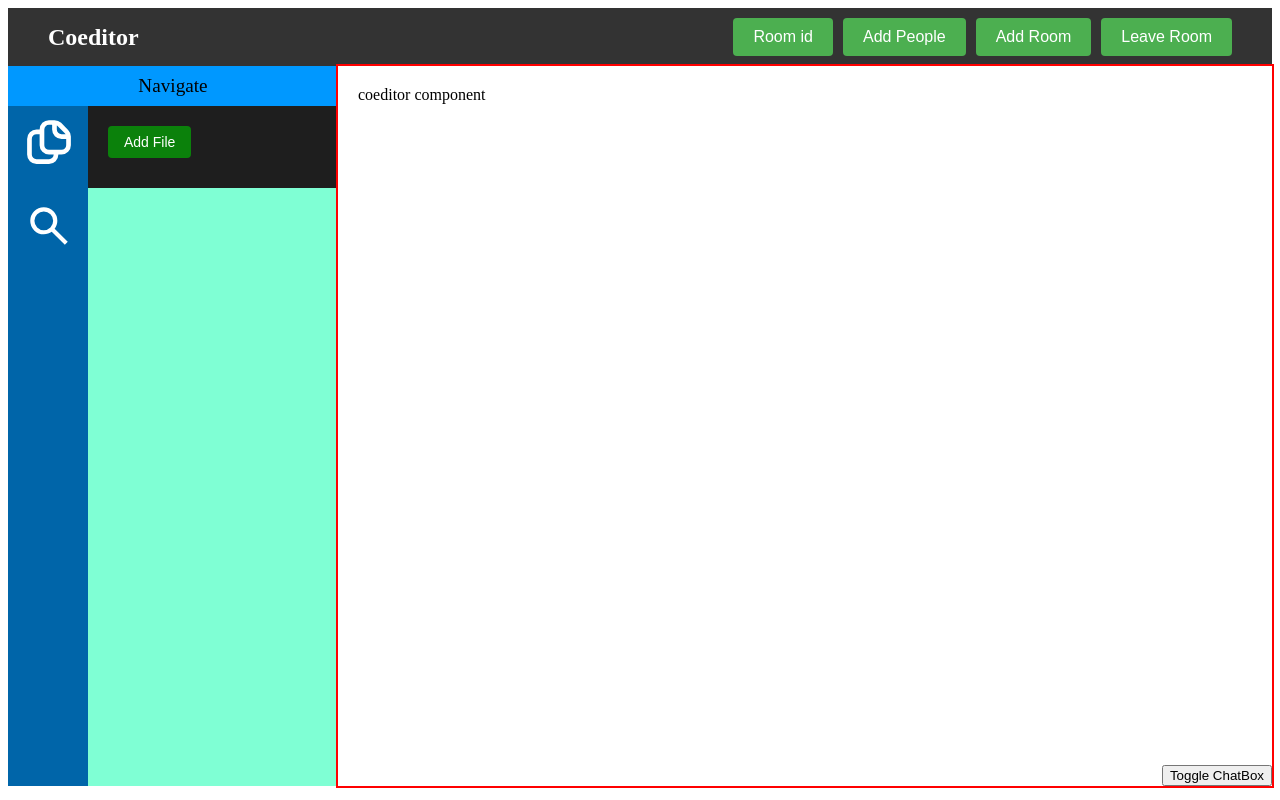
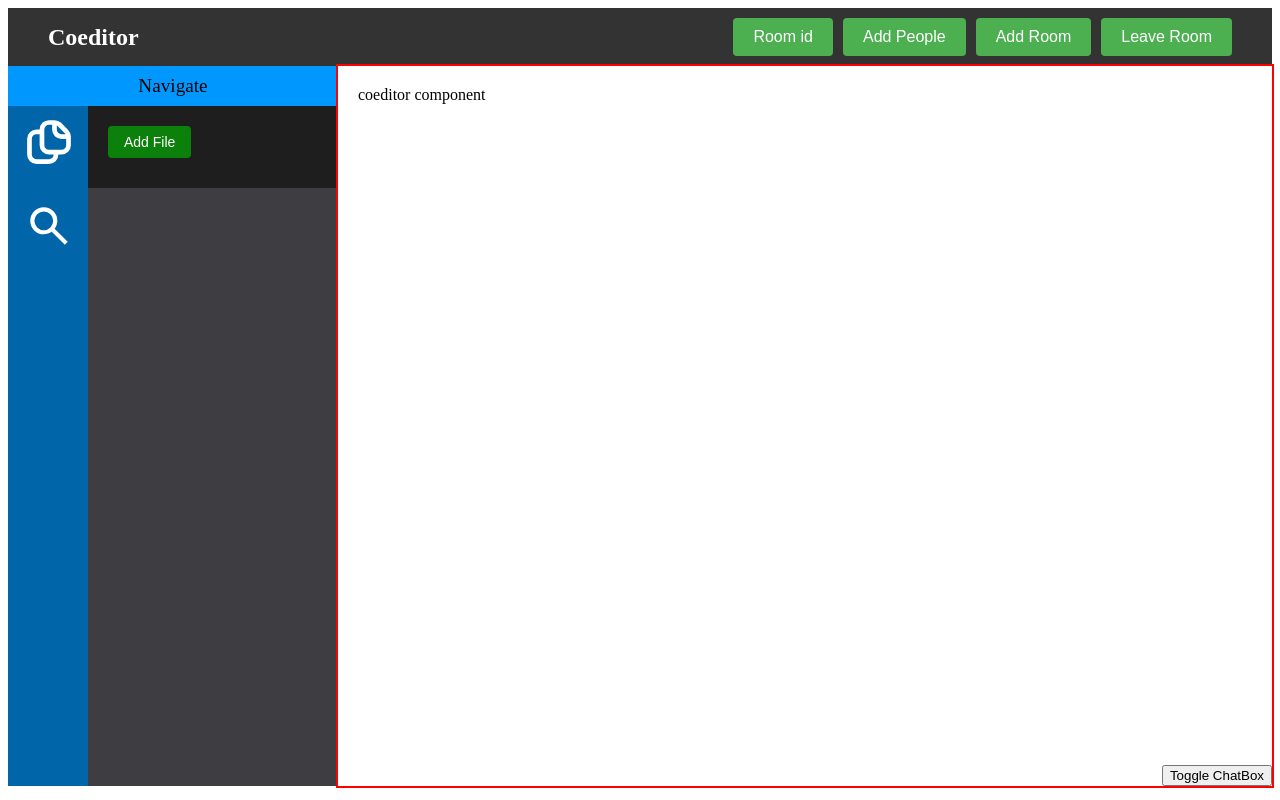
Before and after one commit to Sameer-Ahmed1/coeditor_bitnbuild, a React (Create React App) app: page / in a window 1280 px wide. Both pictures are taken after a click on the button 49 px from the left and 148 px from the top of the page. Built offline with nearby package versions, Linux system fonts and the light colour scheme.

Commit message:
color change

```diff
--- a/src/components/Fields.css
+++ b/src/components/Fields.css
@@ -17,6 +17,6 @@
 
 
 .FieldArea{
-    background-color: aquamarine;
+    background-color: 1e1e1e;
     min-width: 250px;
 }
```
